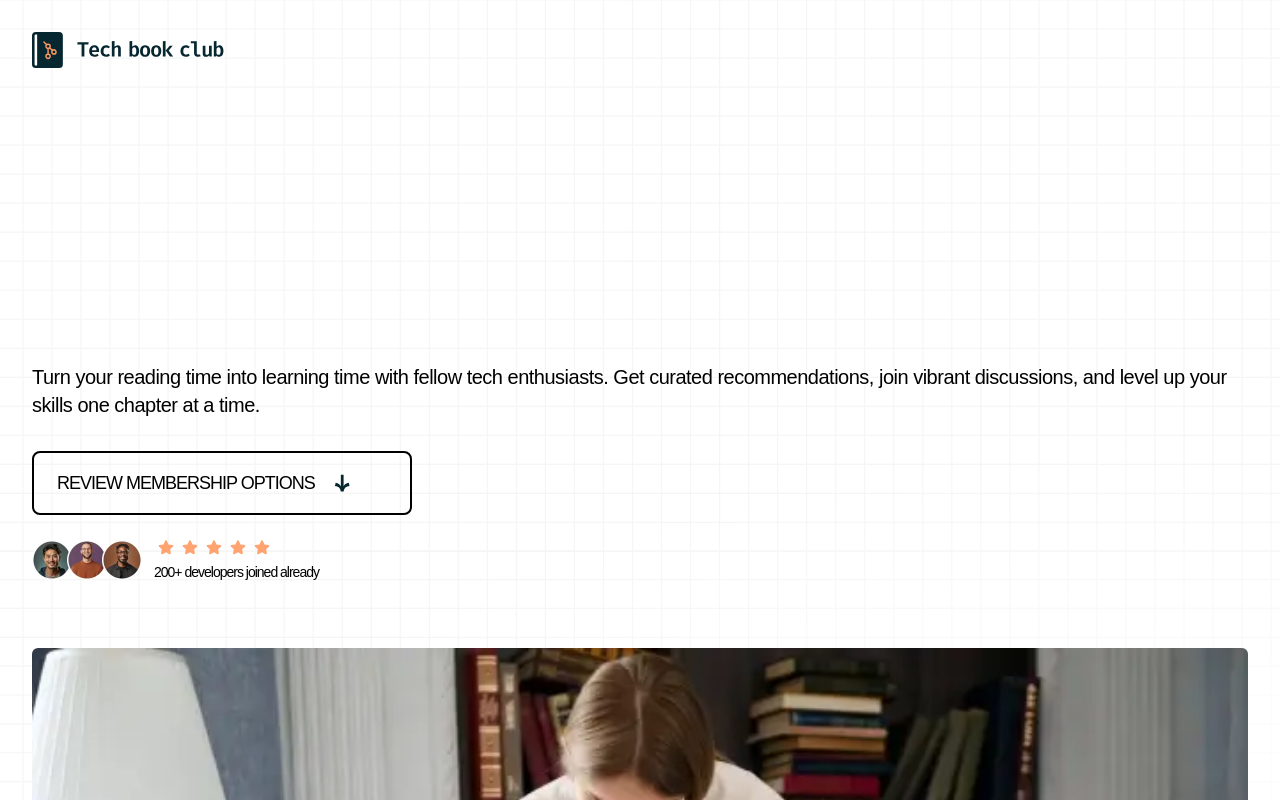
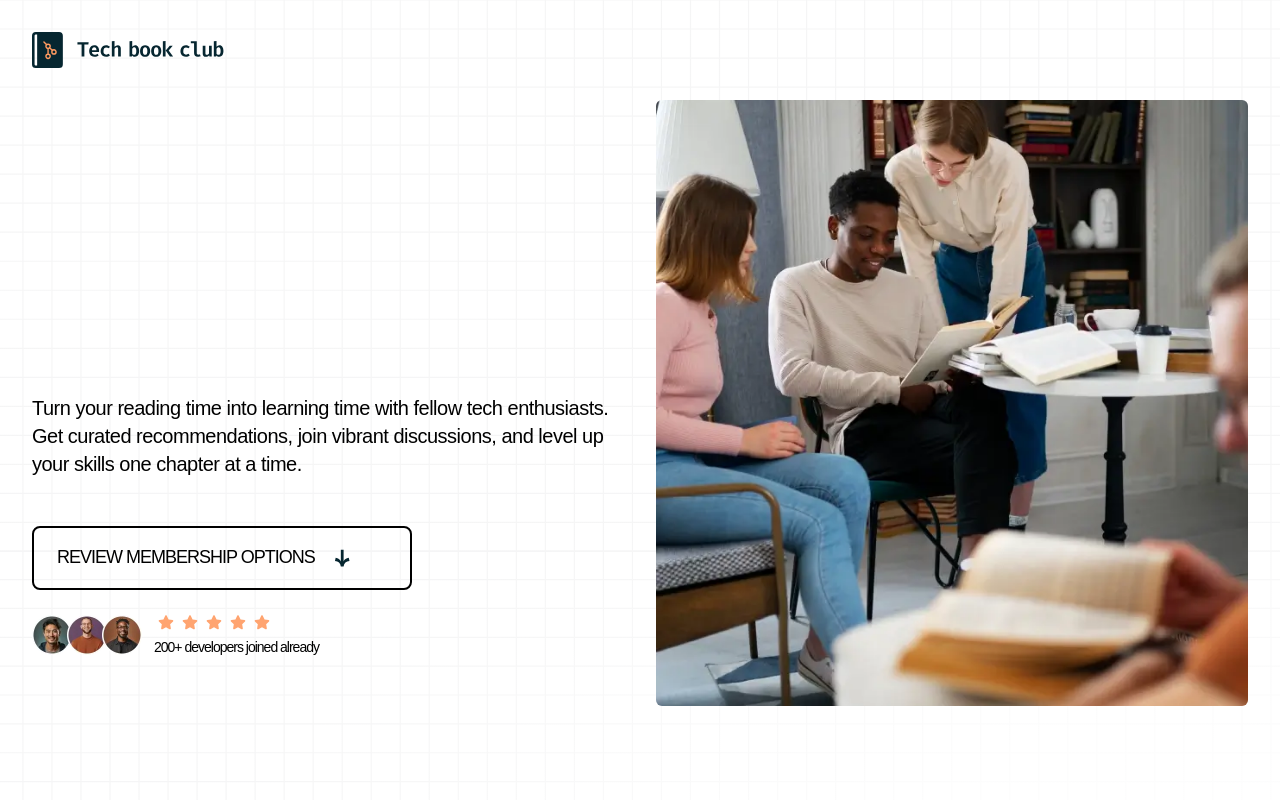
Before and after one commit to Kiru100/fm-tech-book-club-landing-page, a Next.js app: page / in a window 1280 px wide. Shown: the top 800 px of the page. Built offline with nearby package versions, Linux system fonts and the light colour scheme; a web font is replaced by a local one.

Commit message:
Updated hero section for larger screens

```diff
--- a/app/components/Hero/index.tsx
+++ b/app/components/Hero/index.tsx
@@ -5,10 +5,16 @@ import ReviewMemberShipOptions from "../ReviewMemberShipOptions";
 
 export default function Hero() {
     return (
-        <section className="bg-tbc-neutral-100">
-            <div className="bg-square-background bg-[auto_100vh] pt-6 px-4 pb-20 md:p-8">
+        <section className="bg-tbc-neutral-100 bg-square-background bg-cover min-h-screen">
+            <div className="pt-6 px-4 pb-20 md:p-8 h-full">
+                <div className="lg:container lg:mx-auto h-full">
+                    <div className="mb-8">
                         <Image src={Logo} alt="hero" />
-                <div className="mt-12">
+                    </div>
+                    <div className="grid grid-cols-1 lg:grid-cols-2 gap-8 items-center h-[calc(100vh-200px)]">
+                        {/* Left Column */}
+                        <div className="space-y-8 lg:py-8">
+                            <div>
                                 <h1 className="bg-text-gradient bg-clip-text text-transparent text-4xl font-martian-mono-bold leading-[120%] -tracking-[2px] md:text-[3.875rem]">
                                     Join the <br />
                                     ultimate tech<br/>
@@ -16,10 +22,24 @@ export default function Hero() {
                                 </h1>
                                 <p className="mt-6 text-xl leading-[140%] -tracking-[0.5px] font-inter-normal text-tbc-neutral-700">Turn your reading time into learning time with fellow tech enthusiasts. Get curated recommendations, join vibrant discussions, and level up your skills one chapter at a time.</p>
                             </div>
-                <div className="mt-8">
+                            <div className="lg:pt-4">
                                 <ReviewMemberShipOptions mode="light" />
-                    <div className="rounded-md overflow-hidden mt-16">
-                        <Image src={image_hero_bg} alt="Rating Image Avatars" className="w-full" />
+                            </div>
+                        </div>
+
+                        {/* Right Column */}
+                        <div className="flex justify-center w-full lg:justify-end">
+                            <div className="rounded-md overflow-hidden w-full lg:h-[606px]">
+                                <Image
+                                    src={image_hero_bg}
+                                    alt="Rating Image Avatars"
+                                    className="w-full h-full object-cover"
+                                    width={540}
+                                    height={606}
+                                    priority
+                                />
+                            </div>
+                        </div>
                     </div>
                 </div>
             </div>
```
Lines whose indentation alone changed are shown as unchanged.
